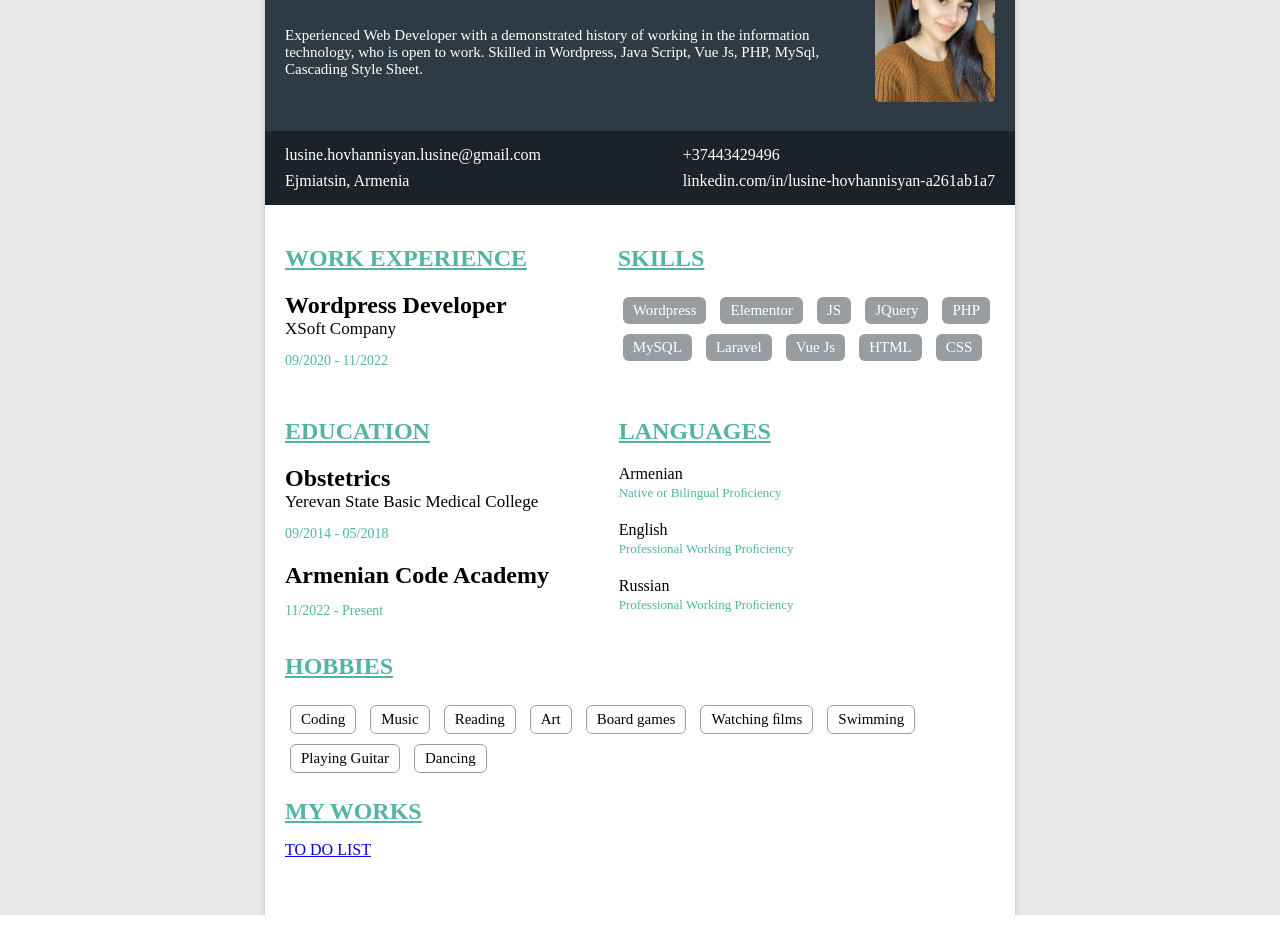
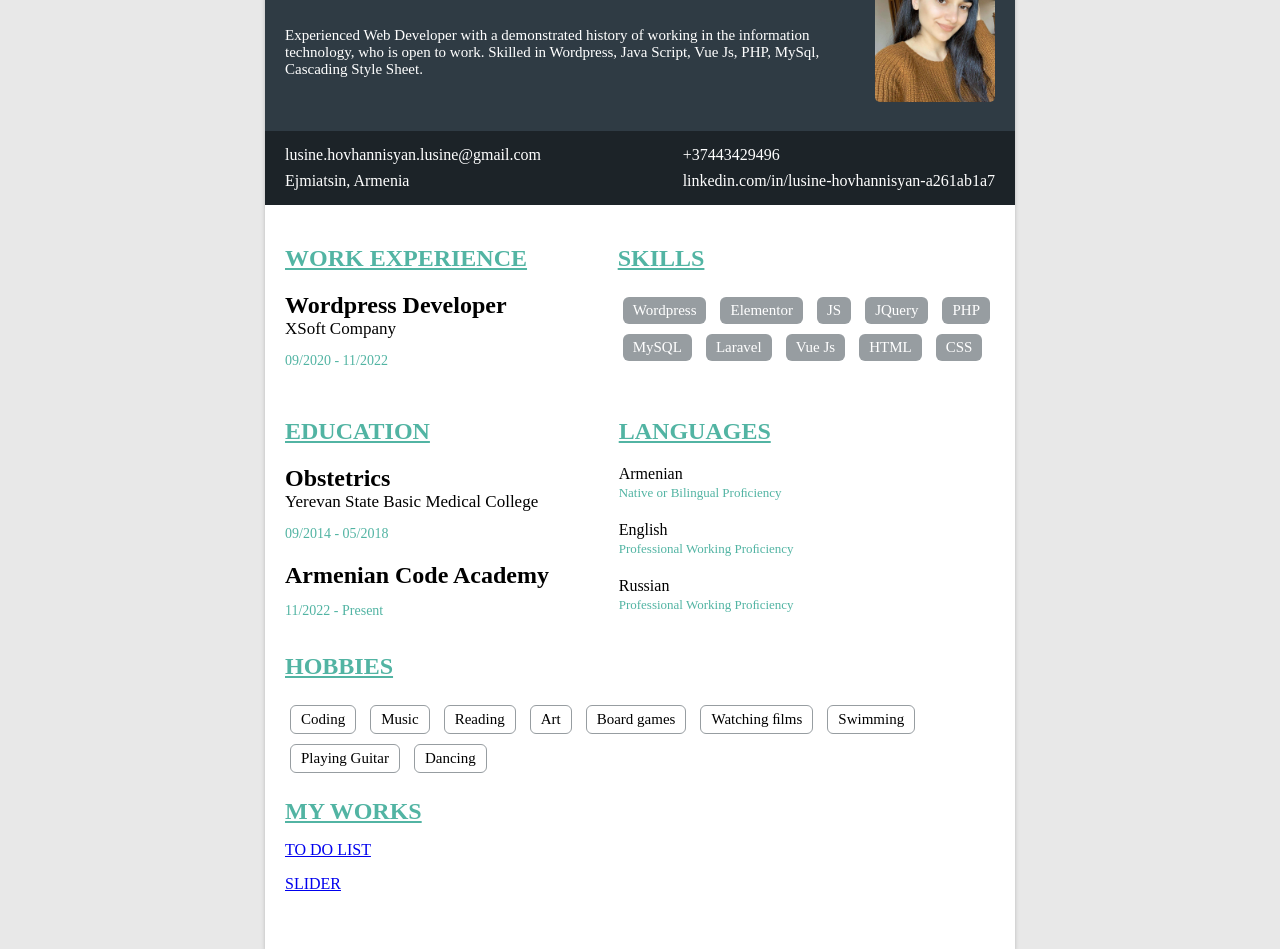
Before and after one commit to Lusine679/Lusine679.githab.io, a plain HTML site: page index.html in a window 1280 px wide. Shown: the part 83-1032 px from the top of the page. Before the commit the page ends 998 px from the top, so only its background shows below. Drawn offline with Linux system fonts and the light colour scheme.

Commit message:
Update index.html

```diff
--- a/index.html
+++ b/index.html
@@ -99,6 +99,7 @@
             <div class="my-works">
               <h2 class="title">MY WORKS</h2>
               <p><a href="https://lusine679.github.io/To-Do-List/" target="_blank">TO DO LIST</a></p>
+              <p><a href="https://lusine679.github.io/Slider/" target="_blank">SLIDER</a></p>
             </div>
            </div>
         </div>
```
